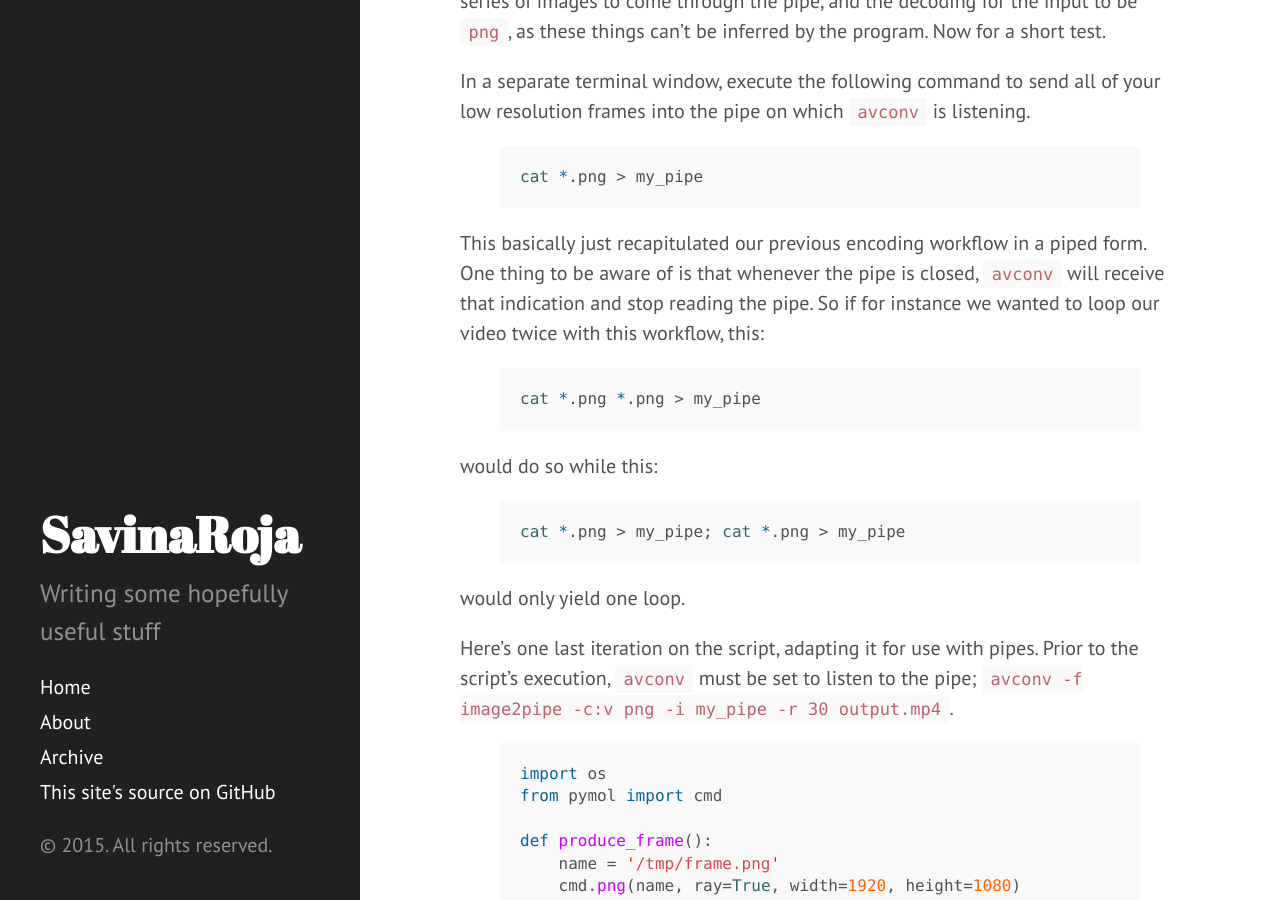
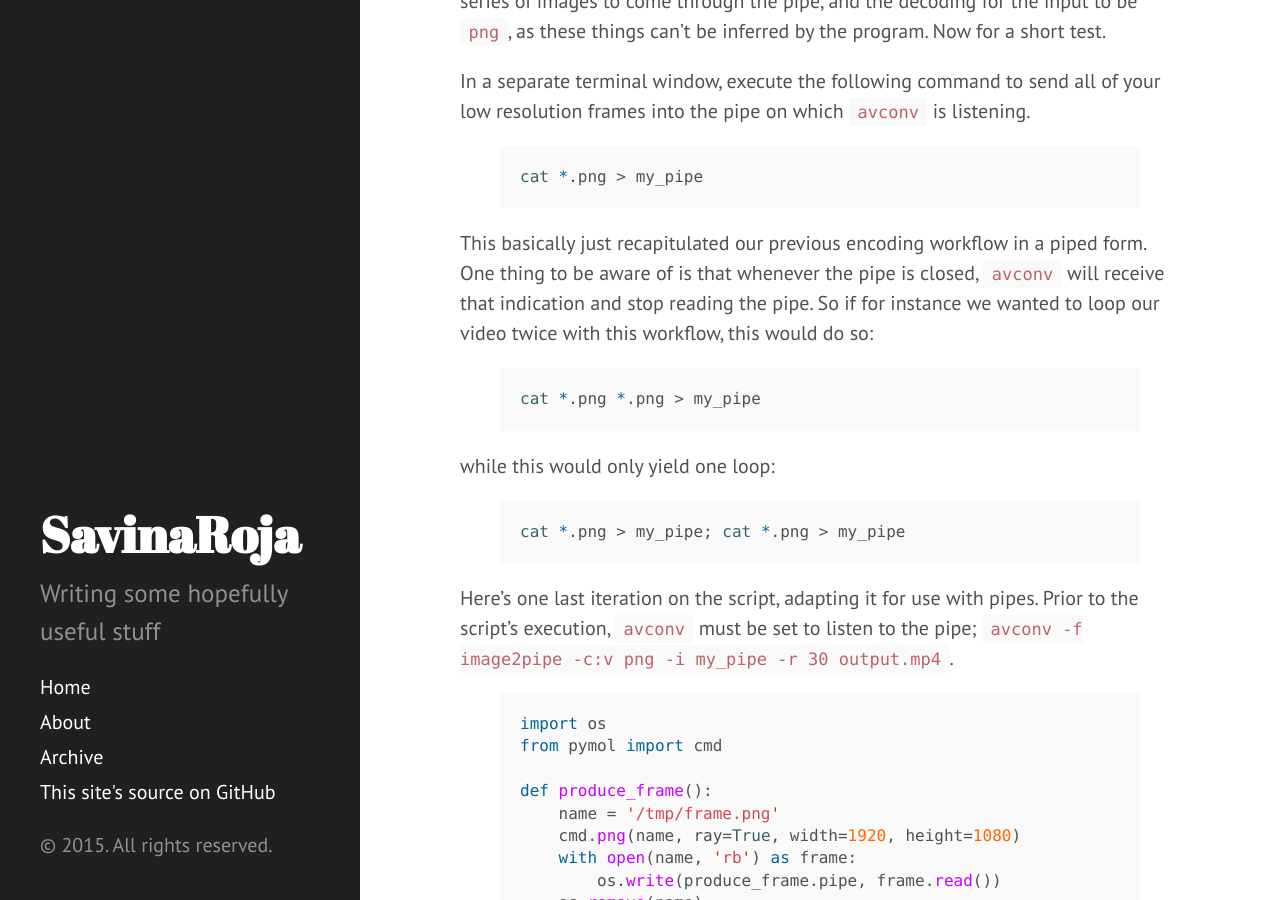
Before and after one commit to SavinaRoja/SavinaRoja.github.io, a Jekyll site: the page built from _posts/2015-02-04-piping-frames-from-pymol-to-libav.md, in a window 1280 px wide and 900 px high, scrolled down 3026 px. Built offline with Jekyll 4.4.1, drawn with Linux system fonts in a browser that asks for light colours; Markdown is read by kramdown in place of the engine named in the settings.

```diff
--- a/_posts/2015-02-04-piping-frames-from-pymol-to-libav.md
+++ b/_posts/2015-02-04-piping-frames-from-pymol-to-libav.md
@@ -134,19 +134,17 @@ cat *.png > my_pipe
 This basically just recapitulated our previous encoding workflow in a piped
 form. One thing to be aware of is that whenever the pipe is closed, `avconv`
 will receive that indication and stop reading the pipe. So if for instance we
-wanted to loop our video twice with this workflow, this:
+wanted to loop our video twice with this workflow, this would do so:
 
 {% highlight bash %}
 cat *.png *.png > my_pipe
 {% endhighlight %}
 
-would do so while this:
+while this would only yield one loop:
 
 {% highlight bash %}
 cat *.png > my_pipe; cat *.png > my_pipe
 {% endhighlight %}
-
-would only yield one loop.
 
 Here's one last iteration on the script, adapting it for use with pipes.
 Prior to the script's execution, `avconv` must be set to
```
